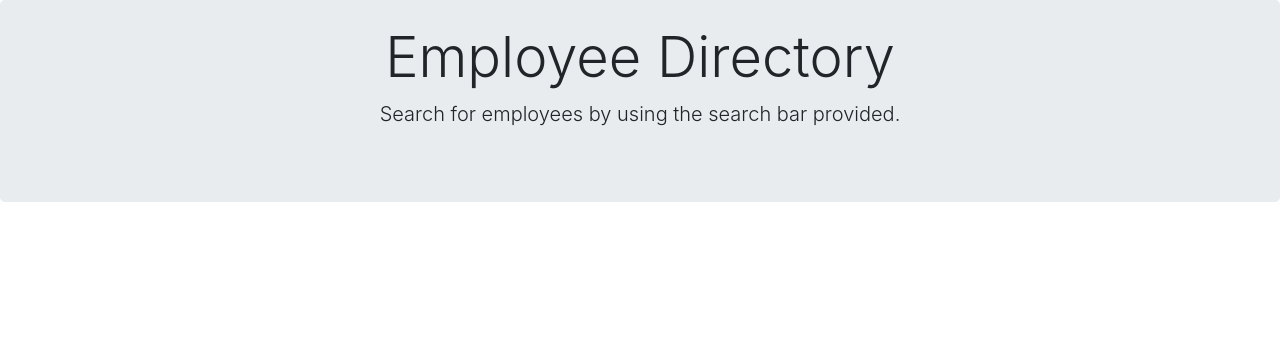
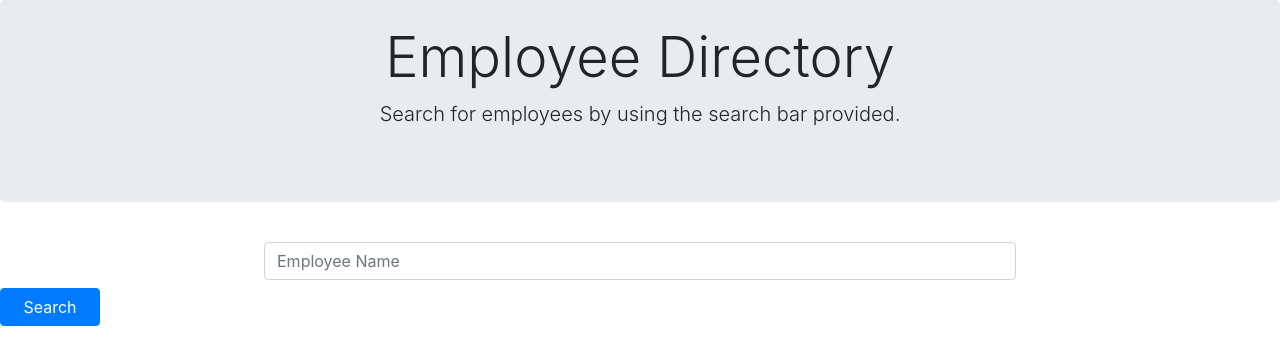
Before and after one commit to Fatmoogle/Employee_Directory, a React (Create React App) app: page / in a window 1280 px wide. Shown: the top 364 px of the page. Built offline with nearby package versions, Linux system fonts and the light colour scheme; a web font is replaced by a local one.

Commit message:
added search btn with no functionality

```diff
--- a/src/App.js
+++ b/src/App.js
@@ -1,9 +1,13 @@
 import React from "react";
 import Jumbotron from "./components/jumbotron";
+import SearchBox from "./components/searchBox";
 
 function App() {
   return (
+    <>
     <Jumbotron />
+    <SearchBox />
+    </>
   );
 }
 
--- a/src/components/searchBox.js
+++ b/src/components/searchBox.js
@@ -1 +1,23 @@
 import React from "react";
+import "../styles/searchBox.css";
+
+function SearchBox(props) {
+    return (
+        <form>
+            <div className="searchbar">
+                <input
+                name="searchbox"
+                value=""
+                className="form-control"
+                type="text"
+                placeholder="Employee Name"
+                aria-label="Search"
+                onChange=""
+                />
+            </div>
+            <button type="button" onClick="" class="btn btn-primary">Search</button>
+        </form>
+    );
+}
+
+export default SearchBox;
--- /dev/null
+++ b/src/styles/searchBox.css
@@ -0,0 +1,16 @@
+.searchbar {
+    max-width: 60%;
+    display: flex;
+    align-items: center;
+    justify-content: center;
+    padding: .5em;
+    margin: auto;
+}
+
+.btn {
+    display: flex;
+    justify-content: center;
+    align-items: center;
+    margin: auto;
+    width: 100px;
+}
```
